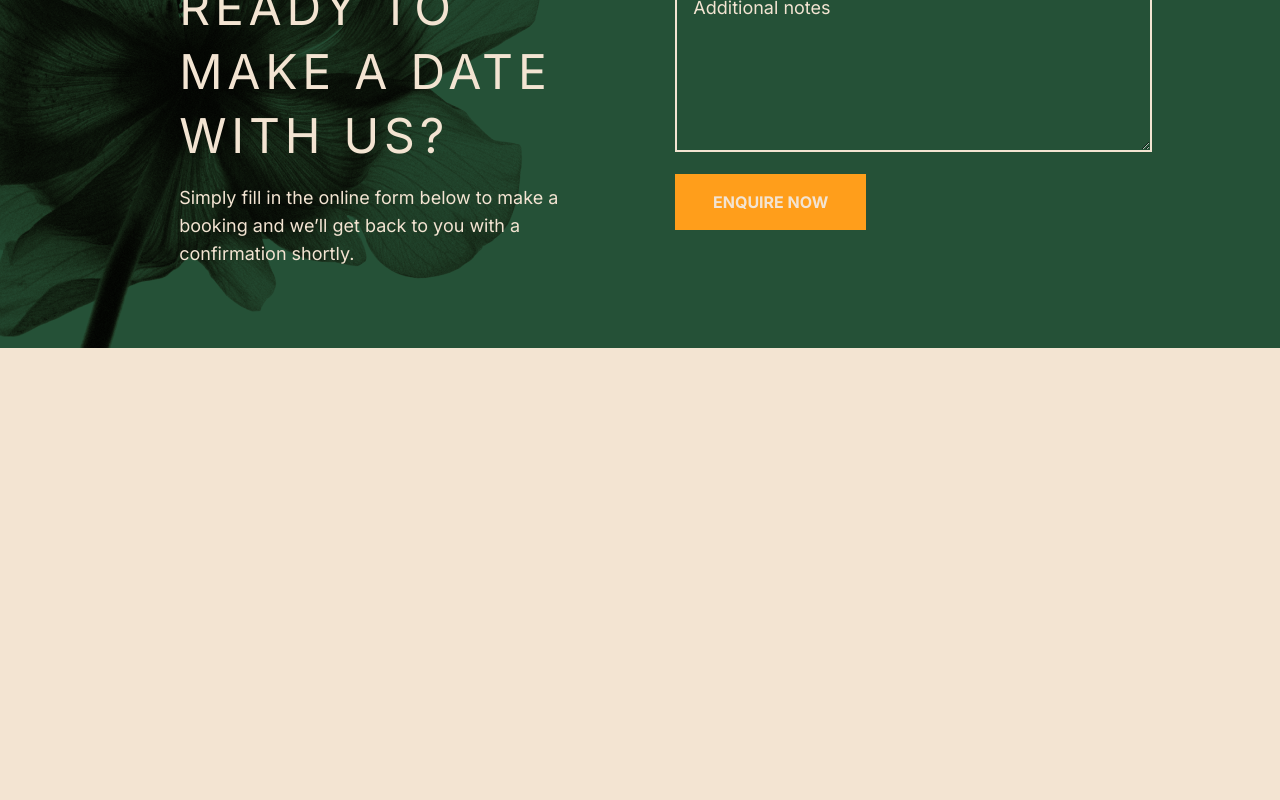
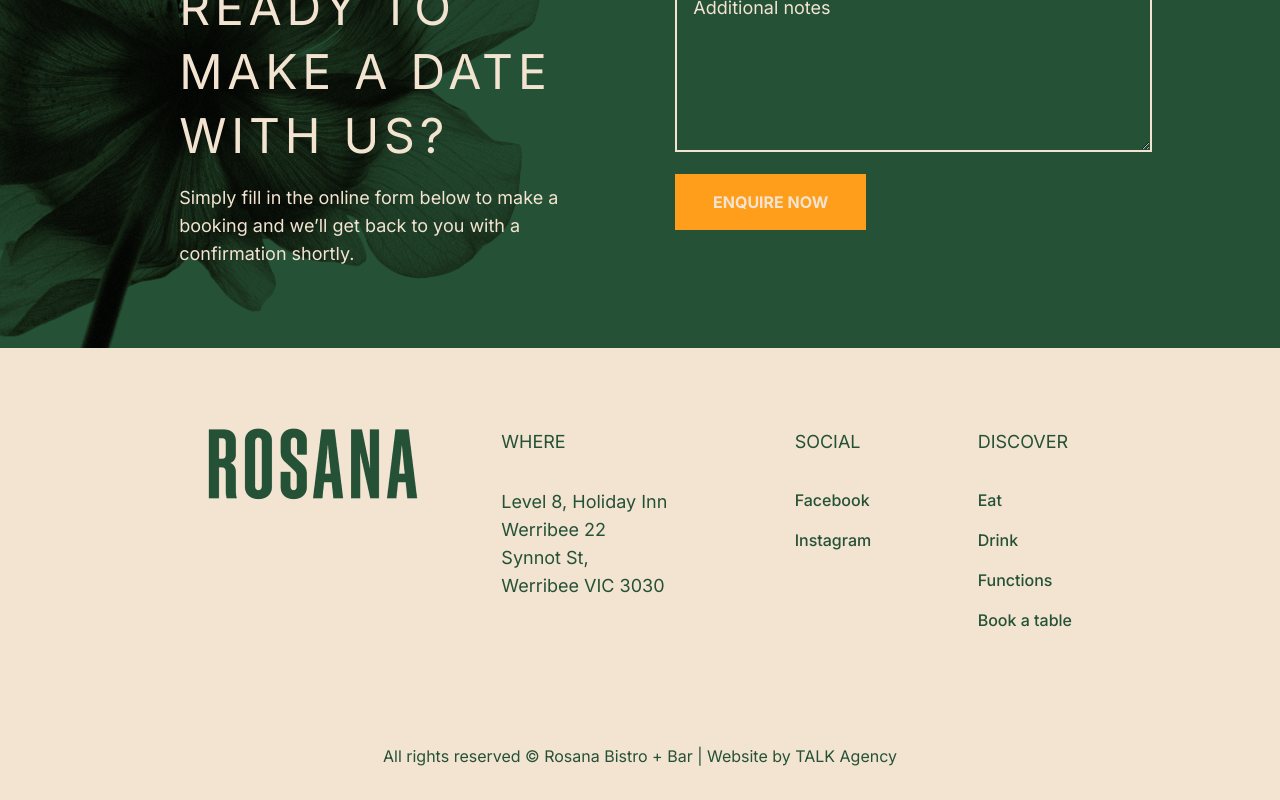
Before and after one commit to wayter95/landing_page_no_brand, a Next.js app: page / in a window 1280 px wide. Shown: the part 4600-5400 px from the top of the page. Before the commit the page ends 4948 px from the top, so only its background shows below. Built offline with nearby package versions, Linux system fonts and the light colour scheme.

Commit message:
feat: create footer component

```diff
--- a/src/app/layout.tsx
+++ b/src/app/layout.tsx
@@ -1,3 +1,4 @@
+import { Footer } from '@/components/footer'
 import '../styles/globals.css'
 import type { Metadata } from 'next'
 import { Inter } from 'next/font/google'
@@ -16,7 +17,12 @@
 }) {
   return (
     <html lang="en">
-      <body className={inter.className}>{children}</body>
+      <body className={inter.className}>
+        <>
+          {children}
+          <Footer />
+        </>
+      </body>
     </html>
   )
 }
--- a/src/components/footer/index.tsx
+++ b/src/components/footer/index.tsx
@@ -0,0 +1,95 @@
+import Image from "next/image"
+import Link from "next/link"
+
+const footerItems = [
+  {
+    id: 1,
+    title: "SOCIAL",
+    items: [
+      {
+        title: "Facebook",
+        path: "/",
+      },
+      {
+        title: "Instagram",
+        path: "/",
+      },
+    ],
+  },
+  {
+    id: 2,
+    title: "DISCOVER",
+    items: [
+      {
+        title: "Eat",
+        path: "eat",
+      },
+      {
+        title: "Drink",
+        path: "drink",
+      },
+      {
+        title: "Functions",
+        path: "book-functions",
+      },
+      {
+        title: "Book a table",
+        path: "contact",
+      },
+    ],
+  },
+]
+
+const Footer = () => {
+  return (
+    <footer className="w-full text-rsn-green-600 mt-12 md:mt-0">
+      <div className="flex flex-col md:flex-row gap-4 w-full justify-around max-w-[80%] mx-auto md:p-20">
+        <div className="w-full">
+          <Image
+            src="/images/logo-footer.png"
+            alt="rosana"
+            width={210}
+            height={72}
+            className="pointer-events-none"
+          />
+        </div>
+        <div className="w-full flex flex-col gap-4 mt-8 md:mt-0">
+          <span className="text-lg">WHERE</span>
+          <Link href="/" target="_blank" className="text-lg mt-4">
+            <p className="md:w-[60%]">Level 8,  Holiday Inn Werribee 22 Synnot St, Werribee VIC 3030</p>
+          </Link>
+        </div>
+
+        <div className="w-full flex gap-20 md:justify-between mt-4 md:mt-0">
+          {
+            footerItems.map((item) => (
+              <div key={item.id} className={`flex flex-col gap-4 ${item.id === 1 ? "order-2 md:order-1" : "order-1 md:order-2"}`}>
+                <span className="text-lg">{item.title}</span>
+                <ul className="mt-4">
+                  {
+                    item.items.map((link) => (
+                      <li key={link.title} >
+                        <button
+                          type="button"
+                          className="mb-4 inline-block font-medium hover:opacity-90"
+                        >
+                          {link.title}
+                        </button>
+                      </li>
+                    ))
+                  }
+                </ul>
+              </div>
+            ))
+          }
+        </div>
+      </div>
+
+      <div className="w-full text-center mb-8 mt-4">
+        <span className="p-8">All rights reserved © Rosana Bistro + Bar  |  Website by <Link href="https://www.talkagency.com.au/" target="_blank">TALK Agency</Link></span>
+      </div>
+    </footer>
+  )
+}
+
+export { Footer }
```
Also changed, not shown: public/images/logo-footer.png (renamed from public/images/Rosana_Logo_RGB_Primary_green 1.png).
